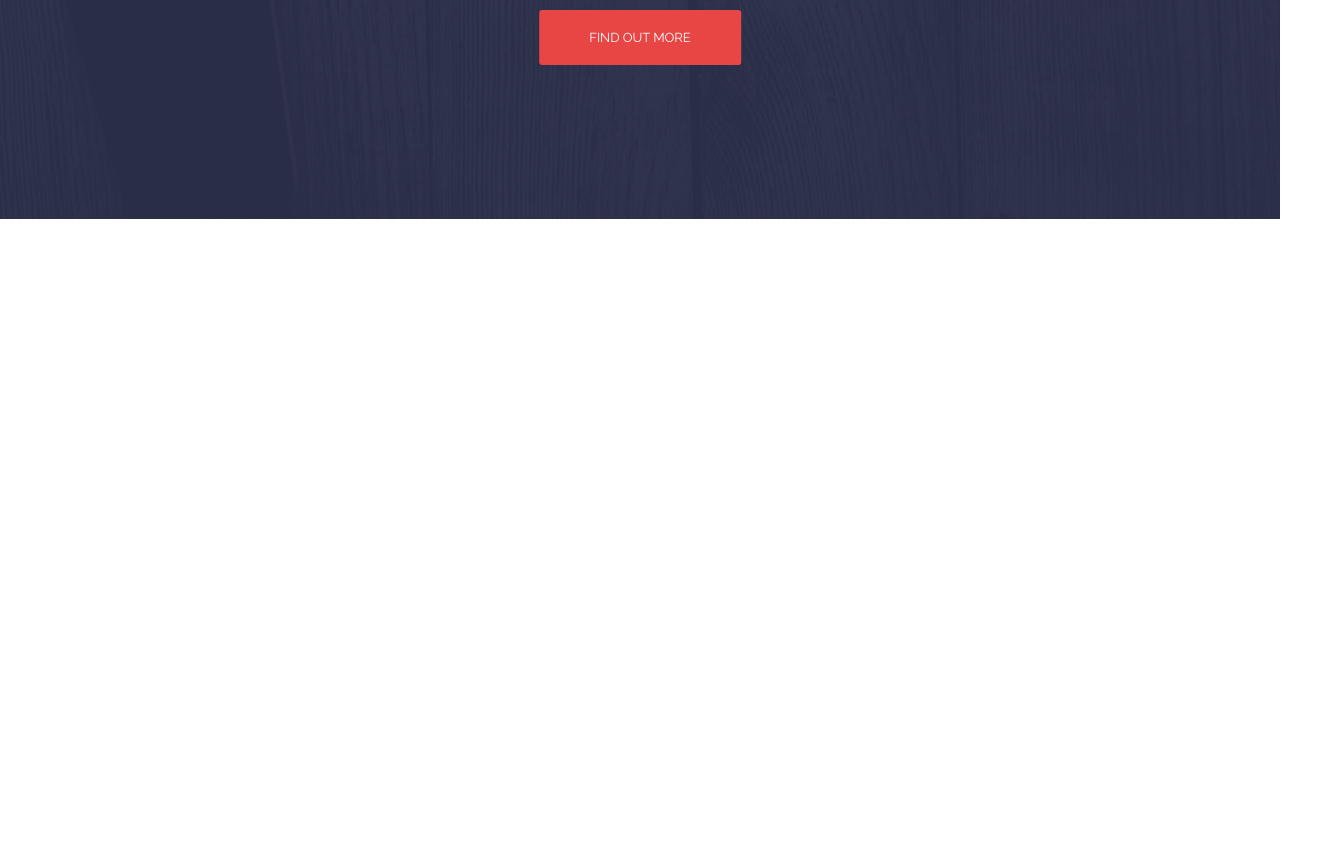
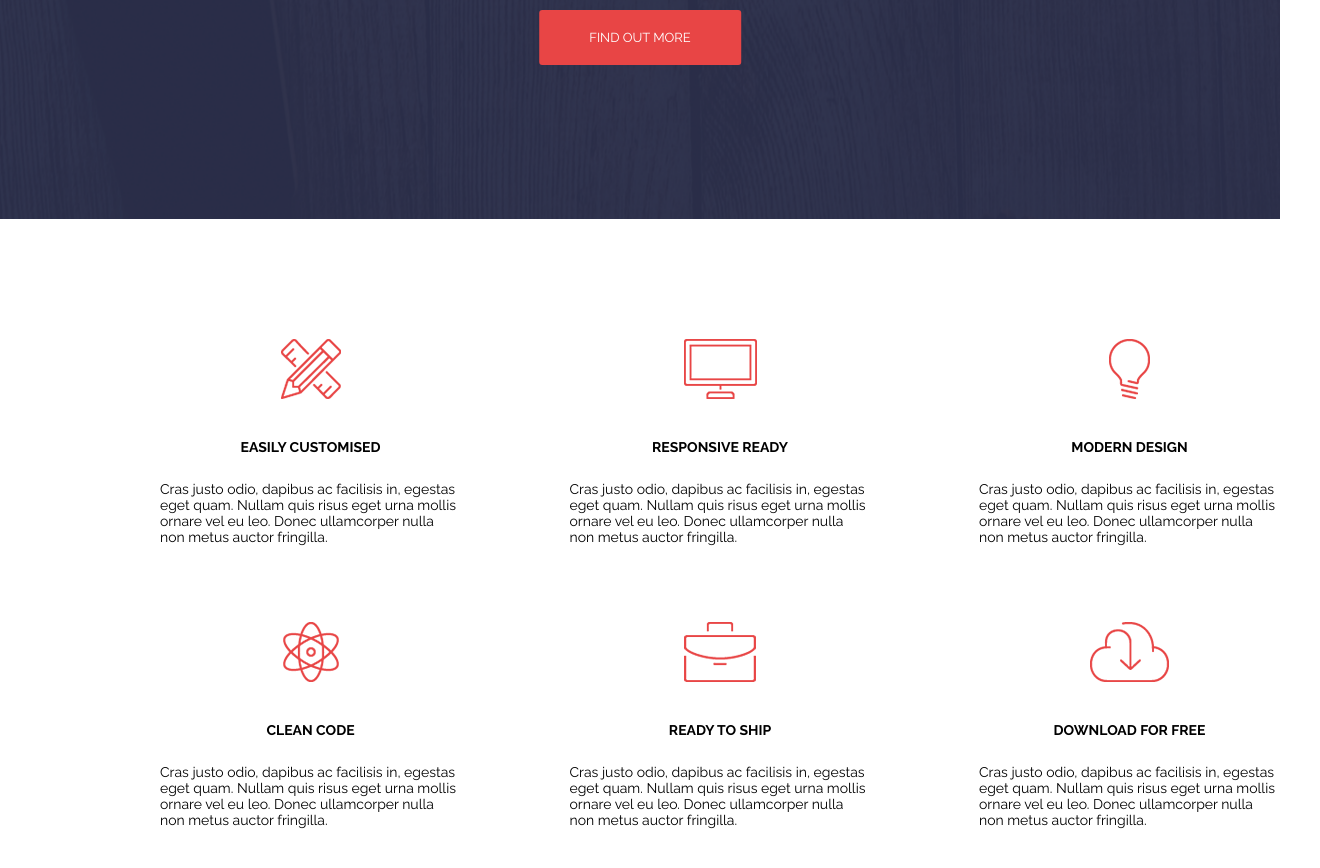
Before and after one commit to sumon302/Active-Box, a plain HTML site: page index.html in a window 1280 px wide. Shown: the part 500-1368 px from the top of the page, 1320 px wide, since content can reach past the window. Before the commit the page ends 800 px from the top, so only its background shows below. Drawn offline with nearby package versions, Linux system fonts and the light colour scheme.

Commit message:
Service page

```diff
--- a/index.html
+++ b/index.html
@@ -39,15 +39,52 @@
 
     </div>
 </div>
+<!-- ---------------header-banner end------------- -->
+
+<!-- -------------service-section start---------- -->
+<div class="service-section">
+    <div class="container">
+        <div class="service_item service_item1">
+            <a href="#"><img src="./img/icon-1.png" alt="icon-1"></a>
+            <h2>Easily Customised</h2>
+            <p>Cras justo odio, dapibus ac facilisis in, egestas eget quam. Nullam quis risus eget urna mollis ornare vel eu leo. Donec ullamcorper nulla non metus auctor fringilla.</p>
+        </div>
+        <div class="service_item service_item2">
+            <a href="#"><img src="./img/icon-2.png" alt="icon-2"></a>
+            <h2>Responsive REady</h2>
+            <p>Cras justo odio, dapibus ac facilisis in, egestas eget quam. Nullam quis risus eget urna mollis ornare vel eu leo. Donec ullamcorper nulla non metus auctor fringilla.</p>
+        </div>
+        <div class="service_item service_item3">
+            <a href="#"><img src="./img/icon-3.png" alt="icon-3"></a>
+            <h2>Modern Design</h2>
+            <p>Cras justo odio, dapibus ac facilisis in, egestas eget quam. Nullam quis risus eget urna mollis ornare vel eu leo. Donec ullamcorper nulla non metus auctor fringilla.</p>
+        </div>
+        <div class="service_item service_item4">
+            <a href="#"><img src="./img/icon-4.png" alt="icon-4"></a>
+            <h2>Clean Code</h2>
+            <p>Cras justo odio, dapibus ac facilisis in, egestas eget quam. Nullam quis risus eget urna mollis ornare vel eu leo. Donec ullamcorper nulla non metus auctor fringilla.</p>
+        </div>
+        <div class="service_item service_item5">
+            <a href="#"><img src="./img/icon-5.png" alt="icon-5"></a>
+            <h2>Ready to Ship</h2>
+            <p>Cras justo odio, dapibus ac facilisis in, egestas eget quam. Nullam quis risus eget urna mollis ornare vel eu leo. Donec ullamcorper nulla non metus auctor fringilla.</p>
+        </div>
+        <div class="service_item service_item6">
+            <a href="#"><img src="./img/icon-6.png" alt="icon-6"></a>
+            <h2>Download for Free</h2>
+            <p>Cras justo odio, dapibus ac facilisis in, egestas eget quam. Nullam quis risus eget urna mollis ornare vel eu leo. Donec ullamcorper nulla non metus auctor fringilla.</p>
+        </div>
+
+
+    </div>
+
+
+</div>
 
 
 
 
-
-<!-- ---------------header-banner end------------- -->
-
-
-
+<!-- -------------service-section end---------- -->
 
 
 </body>
--- a/style.css
+++ b/style.css
@@ -102,8 +102,50 @@ a{
 }
 
 
+/* ------------header-banner end---------- */
+
+
+/* ---------------service-section start------------ */
+.service-section{
+    padding: 120px 120px;
+}
+
+
+.service-section .container{
+    display: flex;
+    flex-wrap: wrap;
+    row-gap: 77px;
+    column-gap: 5%;
+}
+.service-section .container .service_item{
+max-width: 30% ;
+display: flex;
+flex-direction: column;
+align-items: center;
+padding: 0 25px;
+
+}
+.service-section .container .service_item h2{
+    font-family: 'Raleway', sans-serif;
+    font-size: 14px;
+    font-weight: 700;
+    text-transform: uppercase;
+    margin-top: 36px;
+    margin-bottom: 26px;
+}
+
+.service-section .container .service_item p{
+    align-items: center;
+    font-family: 'Raleway', sans-serif;
+    font-size: 14px;
+    font-weight: 400;
+
+
+}
 
 
 
 
-/* ------------header-banner end---------- */
+
+
+/* ---------------service-section end------------ */
```
Also changed, not shown: img/icon-1.png (added), img/icon-2.png (added), img/icon-3.png (added), img/icon-4.png (added), img/icon-5.png (added), img/icon-6.png (added).
